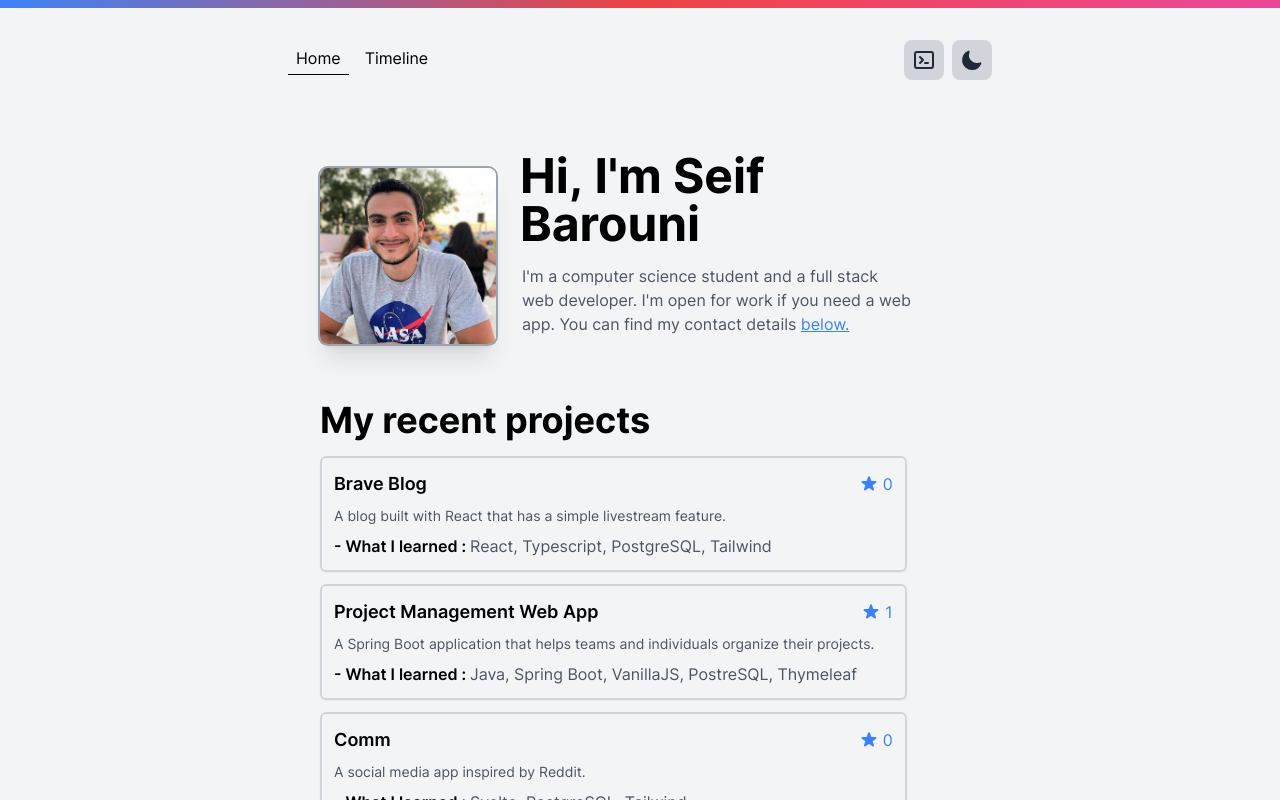
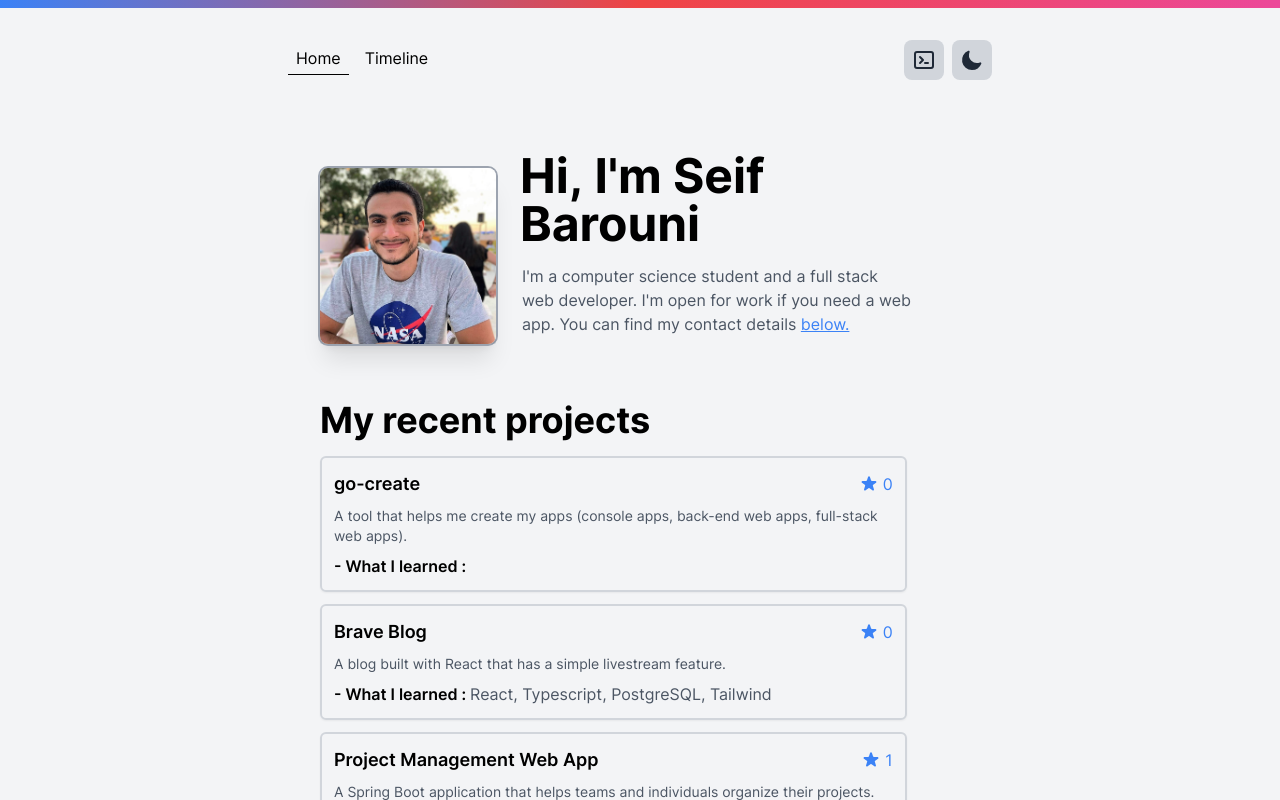
Before and after one commit to Seifbarouni/seifbarouni.live, a Next.js app: page / in a window 1280 px wide. Shown: the top 800 px of the page. Built offline with nearby package versions, Linux system fonts and the light colour scheme; what tailwindcss-no-scrollbar would draw is missing.

Commit message:
added new project

```diff
--- a/components/home/Project.tsx
+++ b/components/home/Project.tsx
@@ -36,6 +36,7 @@ const Project: React.FC<ProjectProps> = ({
         </span>
       </div>
       <p className="dark:text-gray-400 text-gray-600 text-sm">{description}</p>
+      {learned != [] && (
         <div>
           <span className="dark:text-white text-black font-semibold">
             - What I learned :{' '}
@@ -44,6 +45,7 @@ const Project: React.FC<ProjectProps> = ({
             {learned?.join(', ')}
           </span>
         </div>
+      )}
     </a>
   )
 }
--- a/components/home/RecentProjects.tsx
+++ b/components/home/RecentProjects.tsx
@@ -5,6 +5,13 @@ interface RecentProjectsProps {}
 const RecentProjects: React.FC<RecentProjectsProps> = () => {
   return (
     <div className="flex flex-col space-y-3 mb-16" id="projects">
+      <Project
+        link="https://github.com/Seifbarouni/go-create"
+        title="go-create"
+        description="A tool that helps me create my apps (console apps, back-end web apps, full-stack web apps)."
+        stars={0}
+        learned={[]}
+      />
       <Project
         link="https://github.com/Seifbarouni/BraveBlog-frontend"
         title="Brave Blog"
```
Lines whose indentation alone changed are shown as unchanged.
